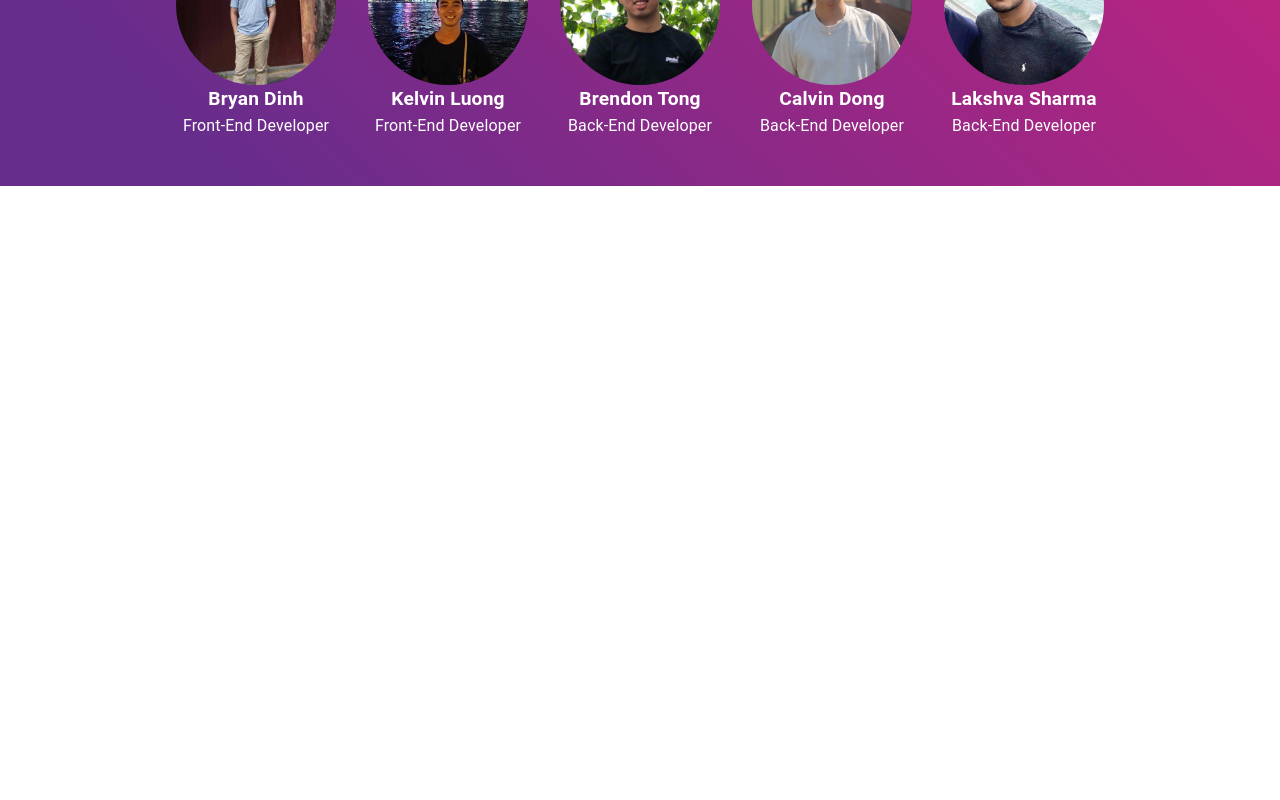
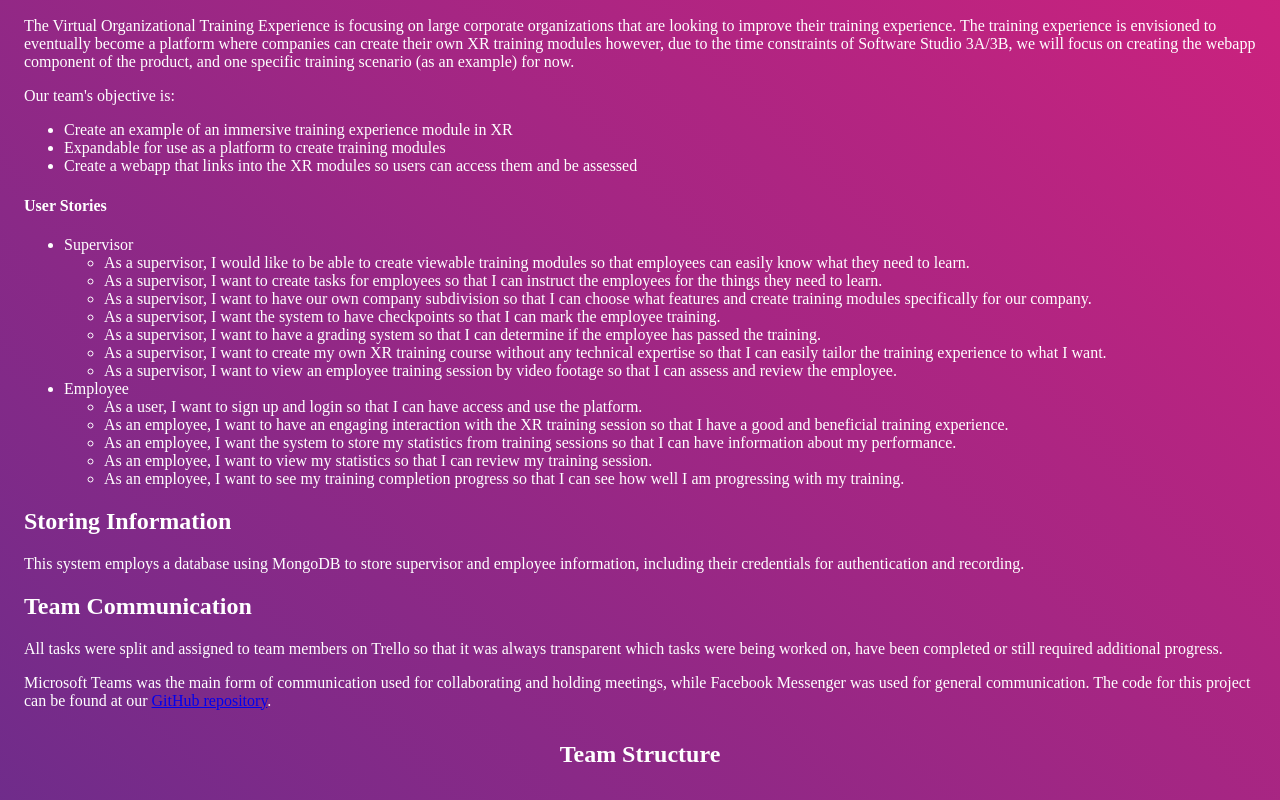
Before and after one commit to Agid-Kaharuba/2021_SES3A_TEAM1, a React (Create React App) app in the folder frontend/: page / in a window 1280 px wide. Shown: the part 840-1640 px from the top of the page. Before the commit the page ends 1026 px from the top, so only its background shows below. Built offline with nearby package versions, Linux system fonts and the light colour scheme.

Commit message:
Updated Skeleton of Homepage
Added descriptions and images

```diff
--- a/frontend/src/pages/home/home.js
+++ b/frontend/src/pages/home/home.js
@@ -1,11 +1,12 @@
 import React from "react";
 
 // IMPORT COMPONENTS
-import { Box, Grid, Button, Typography, Paper, Avatar } from "@material-ui/core";
+import { Box, Grid, Container, Button, Typography, Paper, Avatar } from "@material-ui/core";
 import { withStyles, makeStyles } from "@material-ui/core/styles";
 
 // IMPORT IMAGES
 import VRLogo from '../../images/vr-glasses-white.png';
+import placeholder from '../../images/placeholder.png';
 import Andrew from '../../images/profile-photos/andrew-do.jpg';
 import Vanisha from '../../images/profile-photos/vanisha-singh.png';
 import Andy from '../../images/profile-photos/andy-le.jpg';
@@ -72,9 +73,74 @@ export default function HomePage() {
                 Get Started!
               </Button>
             </Grid>
+            <br></br>
+            <Grid container spacing={3} direction="row" justify="space-around" alignItems="center" >
+              <img src={placeholder} width='25%' height='20%'/>
+              <img src={placeholder} width='25%' height='20%'/>
+              <img src={placeholder} width='25%' height='20%'/>
+            </Grid>
+            <br></br>
+            <Grid container spacing={1} direction="column" color='white' alignItems='flex-start'>
+            <Container>
+              <Box color="white">
+            <h2>Project Outline</h2>
 
+            <p>The Virtual Organizational Training Experience is focusing on large corporate organizations that are looking to improve their training experience.
+              The training experience is envisioned to eventually become a platform where companies can create their own XR training modules however, due to the time constraints
+               of Software Studio 3A/3B, we will focus on creating the webapp component of the product, and one specific training scenario (as an example) for now. </p>
 
+            <p>Our team's objective is:
+              <ul>
+                <li>Create an example of an immersive training experience module in XR </li>
+                <li>Expandable for use as a platform to create training modules</li>
+                <li>Create a webapp that links into the XR modules so users can access them and be assessed </li>
+              </ul>
+            </p>
 
+            <h4>User Stories</h4>
+            <ul>
+              <li>Supervisor</li>
+                <ul>
+                  <li>As a supervisor, I would like to be able to create viewable training modules so that employees can easily know what they need to learn. </li>
+                  <li>As a supervisor, I want to create tasks for employees so that I can instruct the employees for the things they need to learn. </li>
+                  <li>As a supervisor, I want to have our own company subdivision so that I can choose what features and create training modules specifically for our company. </li>
+                  <li>As a supervisor, I want the system to have checkpoints so that I can mark the employee training. </li>
+                  <li>As a supervisor, I want to have a grading system so that I can determine if the employee has passed the training. </li>
+                  <li>As a supervisor, I want to create my own XR training course without any technical expertise so that I can easily tailor the training experience to what I want. </li>
+                  <li>As a supervisor, I want to view an employee training session by video footage so that I can assess and review the employee. </li>
+                </ul>
+
+              <li>Employee</li>
+                <ul>
+                  <li>As a user, I want to sign up and login so that I can have access and use the platform. </li>
+                  <li>As an employee, I want to have an engaging interaction with the XR training session so that I have a good and beneficial training experience. </li>
+                  <li>As an employee, I want the system to store my statistics from training sessions so that I can have information about my performance. </li>
+                  <li>As an employee, I want to view my statistics so that I can review my training session. </li>
+                  <li>As an employee, I want to see my training completion progress so that I can see how well I am progressing with my training. </li>
+                </ul>
+            </ul>
+
+            <h2>Storing Information</h2>
+            <p>
+            This system employs a database using MongoDB to store supervisor and employee information, including their credentials for authentication and recording.
+            </p>
+
+            <h2>Team Communication</h2>
+            <p>
+              All tasks were split and assigned to team members on Trello so that it was always transparent which tasks were being worked on, have been completed or still required additional progress.
+            </p>
+            <p>
+              Microsoft Teams was the main form of communication used for collaborating and holding meetings, while Facebook Messenger was used for general communication.
+              The code for this project can be found at our <a href="https://github.com/Agid-Kaharuba/2021_SES3A_TEAM1">GitHub repository</a>.
+            </p>
+              </Box>
+              </Container>
+            </Grid>
+            <Box color='white'>
+            <h2>
+              Team Structure
+            </h2>
+            </Box>
             <Box mt={6}>
               <Grid
                 container
@@ -214,8 +280,8 @@ export default function HomePage() {
                   </Grid>
                 </Grid>
               </Grid>
+
             </Box>
-
 
         </Grid>
 
```
Also changed, not shown: frontend/src/images/placeholder.png (added).
